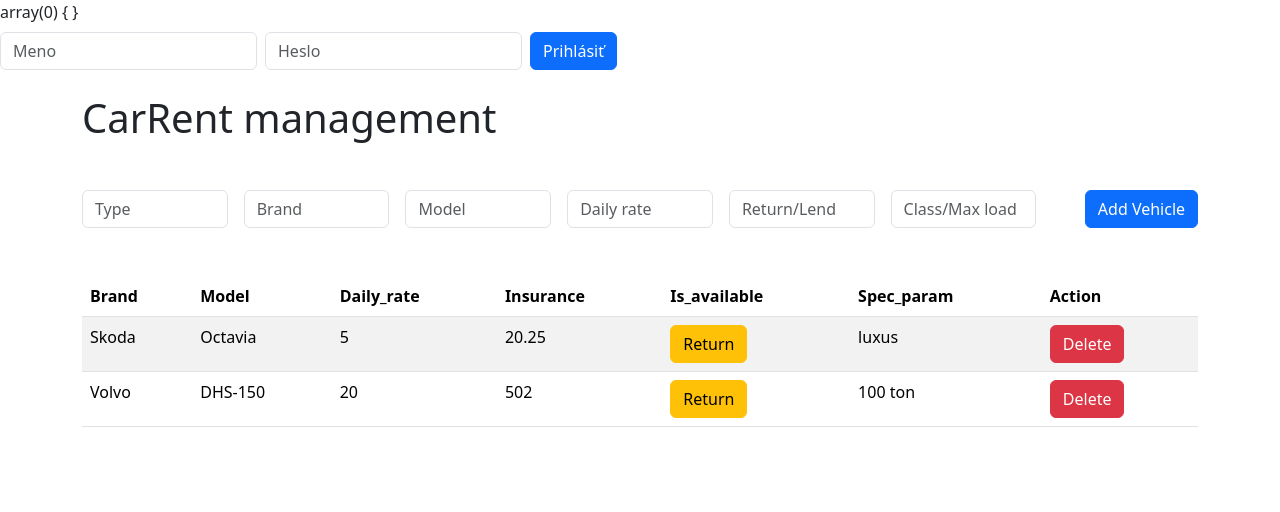
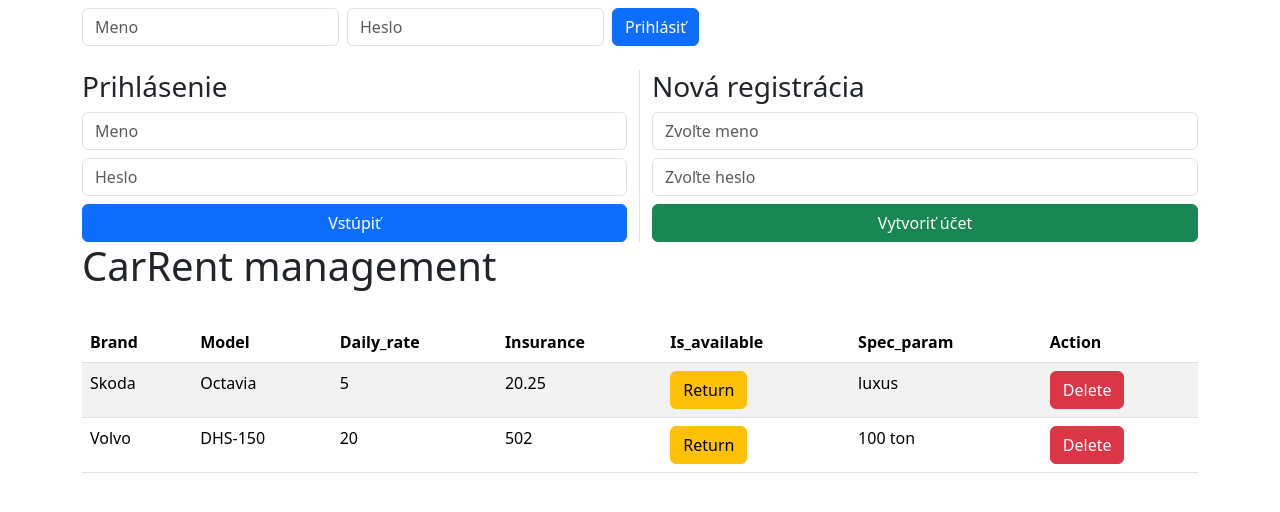
Before and after one commit to cvincmrt/carRent, a PHP site: page / in a window 1280 px wide. Shown: the top 512 px of the page. Run offline with PHP 8.4, Linux system fonts and the light colour scheme; data comes from the database, SQL or seed files in the repository.

Commit message:
pridal so spravu uzivatelov

```diff
--- a/src/AuthController.php
+++ b/src/AuthController.php
@@ -18,10 +18,16 @@ class AuthController
 
         $action = $_POST["action"]?? "";
 
-        if($action === "login"){
-            $this->login();
-        }elseif($action === "logout"){
-            $this->logout();
+        switch($action){
+            case "login":
+                $this->login();
+                break;
+            case "logout":
+                $this->logout();
+                break;
+            case "create":
+                $this->create();
+                break;
         }
     }
 
@@ -47,6 +53,36 @@ class AuthController
         $this->redirect();
     }
 
+    private function create(){
+        $fUserName = $_POST["username"]?? "";
+        $fPassword = $_POST["password"]?? "";
+        $role = 2;
+
+        if(!$this->validate( $_POST["username"], $_POST["password"])){
+            $_SESSION["error"] = "Meno alebo heslo nema pozadovanu dlzku !!!";
+            $this->redirect();
+        }
+
+        $dbUser = $this->userRepo->findByUsername($fUserName);
+            if($dbUser){
+                $_SESSION["error"] = "Pouzivatel s menom $fUserName uz existuje!!";
+                $this->redirect();
+            }
+
+            $user = new User($fUserName,(int)$role);
+            $user->setPassword($fPassword);
+
+            $this->userRepo->create($user);
+
+            $_SESSION["success"] = "Registracia prebehla uspesne. Mozete sa prihlasit";
+            $this->redirect();
+    }
+
+    public function validate($username,$password)
+    {
+        return (mb_strlen($username) >= 3 && mb_strlen($password) >= 6)? true :false;
+    }
+
     private function redirect(){
         header("Location:index.php");
         exit();
--- a/view/dashboard.php
+++ b/view/dashboard.php
@@ -24,7 +24,19 @@ use App\Sedan;
 
     </head>
   <body>
-    <?php var_dump($_SESSION) ;?>
+
+    <div class="container">
+        <?php if (isset($_SESSION['error'])): ?>
+            <div class="alert alert-danger">
+                <?= $_SESSION['error']; unset($_SESSION['error']); ?>
+            </div>
+        <?php endif; ?>
+
+        <?php if (isset($_SESSION['success'])): ?>
+            <div class="alert alert-success">
+                <?= $_SESSION['success']; unset($_SESSION['success']); ?>
+            </div>
+        <?php endif; ?>
 
         <div class="d-flex justify-content-between align-items-center mb-4">
             <?php if (isset($_SESSION['user_id'])): ?>
@@ -42,12 +54,35 @@ use App\Sedan;
                 </form>
             <?php endif; ?>
         </div>
+        <?php if (!isset($_SESSION['user_id'])): ?>
+    <div class="row">
+        <div class="col-md-6 border-end">
+            <h3>Prihlásenie</h3>
+            <form action="index.php" method="POST">
+                <input type="hidden" name="action" value="login">
+                <input type="text" name="username" class="form-control mb-2" placeholder="Meno" required>
+                <input type="password" name="password" class="form-control mb-2" placeholder="Heslo" required>
+                <button type="submit" class="btn btn-primary w-100">Vstúpiť</button>
+            </form>
+        </div>
 
+        <div class="col-md-6">
+            <h3>Nová registrácia</h3>
+            <form action="index.php" method="POST">
+                <input type="hidden" name="action" value="create">
+                <input type="text" name="username" class="form-control mb-2" placeholder="Zvoľte meno" required>
+                <input type="password" name="password" class="form-control mb-2" placeholder="Zvoľte heslo" required>
+                <button type="submit" class="btn btn-success w-100">Vytvoriť účet</button>
+            </form>
+        </div>
+    </div>
+<?php endif; ?>
 
-    <div class="container">
         <h1>CarRent management</h1><br>
 
+        <?php if(isset($_SESSION["username"]) && $_SESSION["role"] === 1): ?>
             <?php include "addVehicle.php"; ?>
+        <?php endif; ?>
 
         <table class="table table-striped table-hover">
             <thead>
```
Lines whose indentation alone changed are shown as unchanged.
